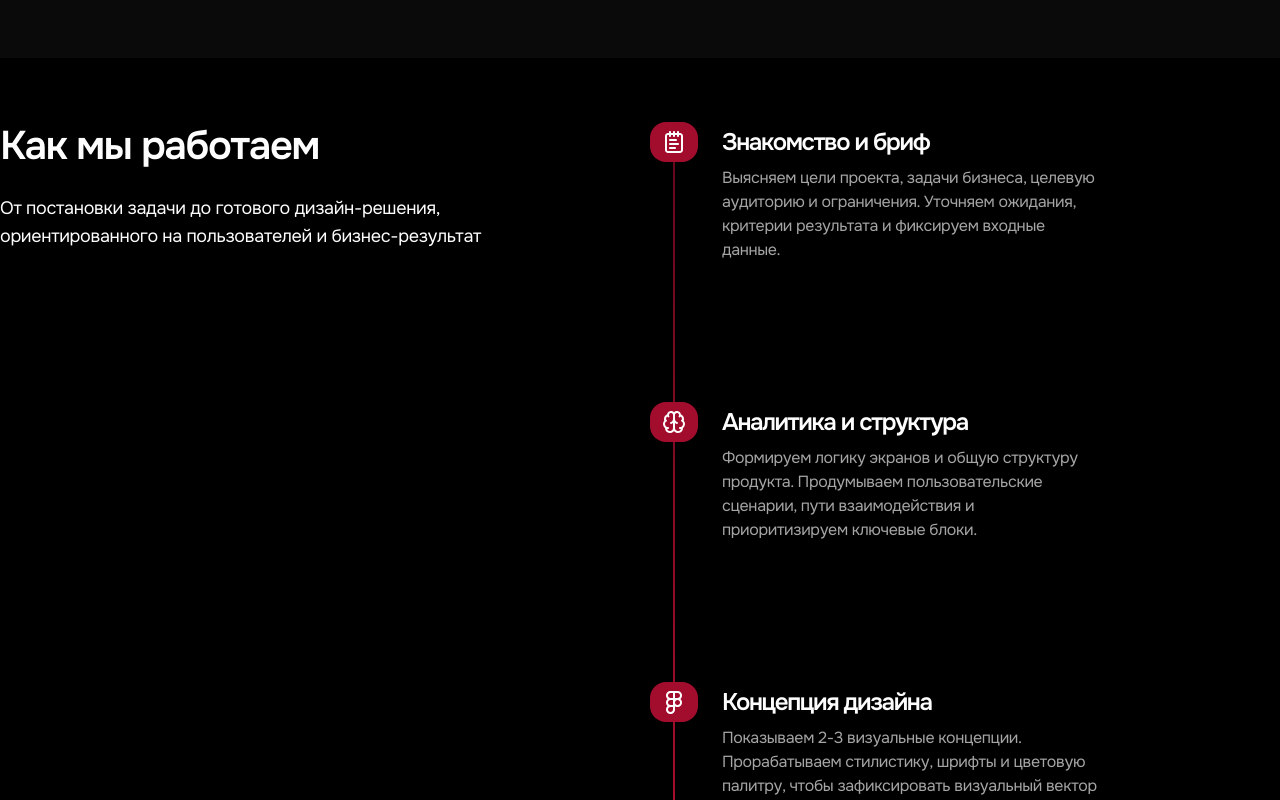
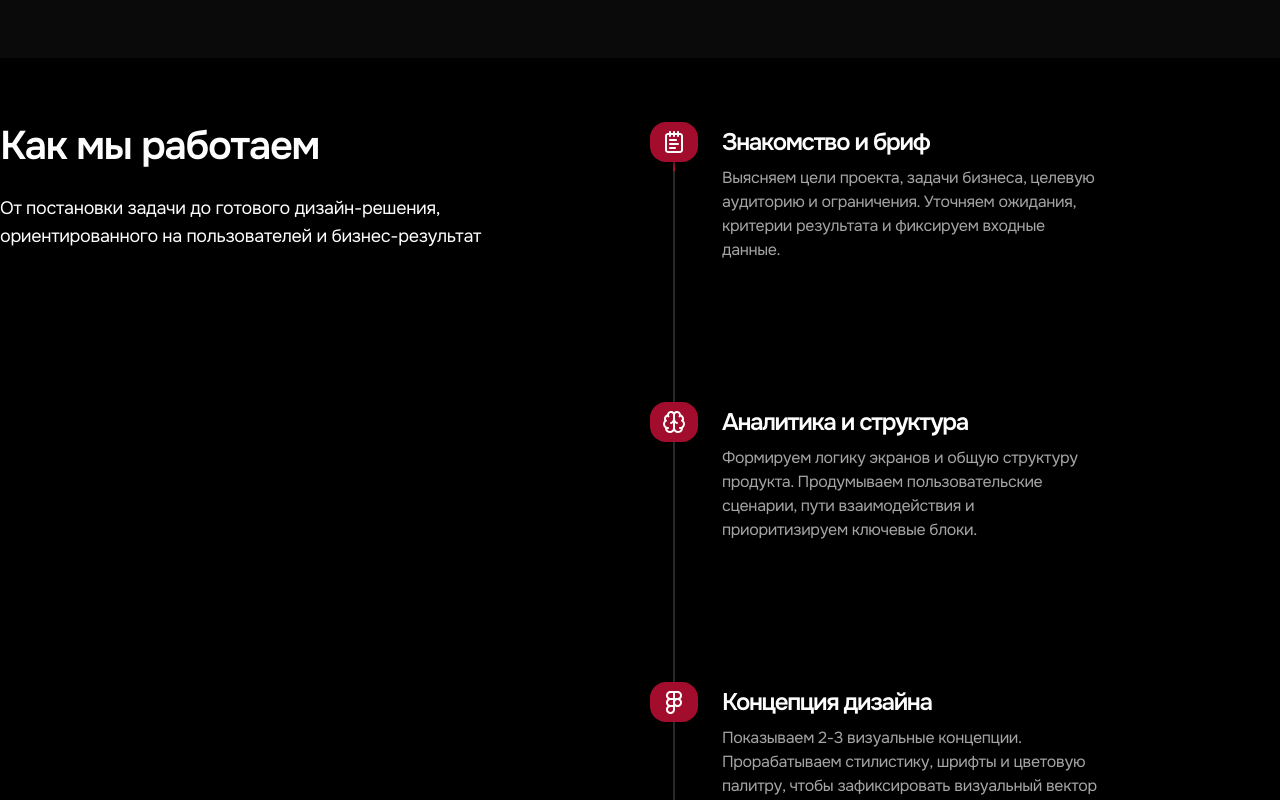
Before and after one commit to high-cuisine/meownext, a Next.js app: page / in a window 1280 px wide. Shown: the part 2020-2820 px from the top of the page. Built offline with nearby package versions, Linux system fonts and the light colour scheme.

Commit message:
progress bar calibrated

```diff
--- a/src/components/home/process-section.jsx
+++ b/src/components/home/process-section.jsx
@@ -37,7 +37,7 @@ const steps = [
   },
 ];
 
-const SCROLL_PROBE_RATIO = 0.62;
+const SCROLL_PROBE_RATIO = 0.33;
 
 function clamp(value, min, max) {
   return Math.min(max, Math.max(min, value));
@@ -161,8 +161,8 @@ export default function ProcessSection() {
   return (
     <section id="services" className="bg-black py-12 sm:py-16">
       <PageContainer>
-        <div className="grid gap-10 lg:grid-cols-2 lg:gap-5">
-          <div className="space-y-6">
+        <div className="grid gap-10 lg:grid-cols-2 lg:gap-5 relative">
+          <div className="space-y-6 sticky top-36 h-fit">
             <h2 className="text-[34px] font-semibold leading-[1.2] tracking-[-1.2px] text-[#fdfdfd] sm:text-[40px] sm:leading-[48px] sm:tracking-[-1.33px]">
               Как мы работаем
             </h2>
```
